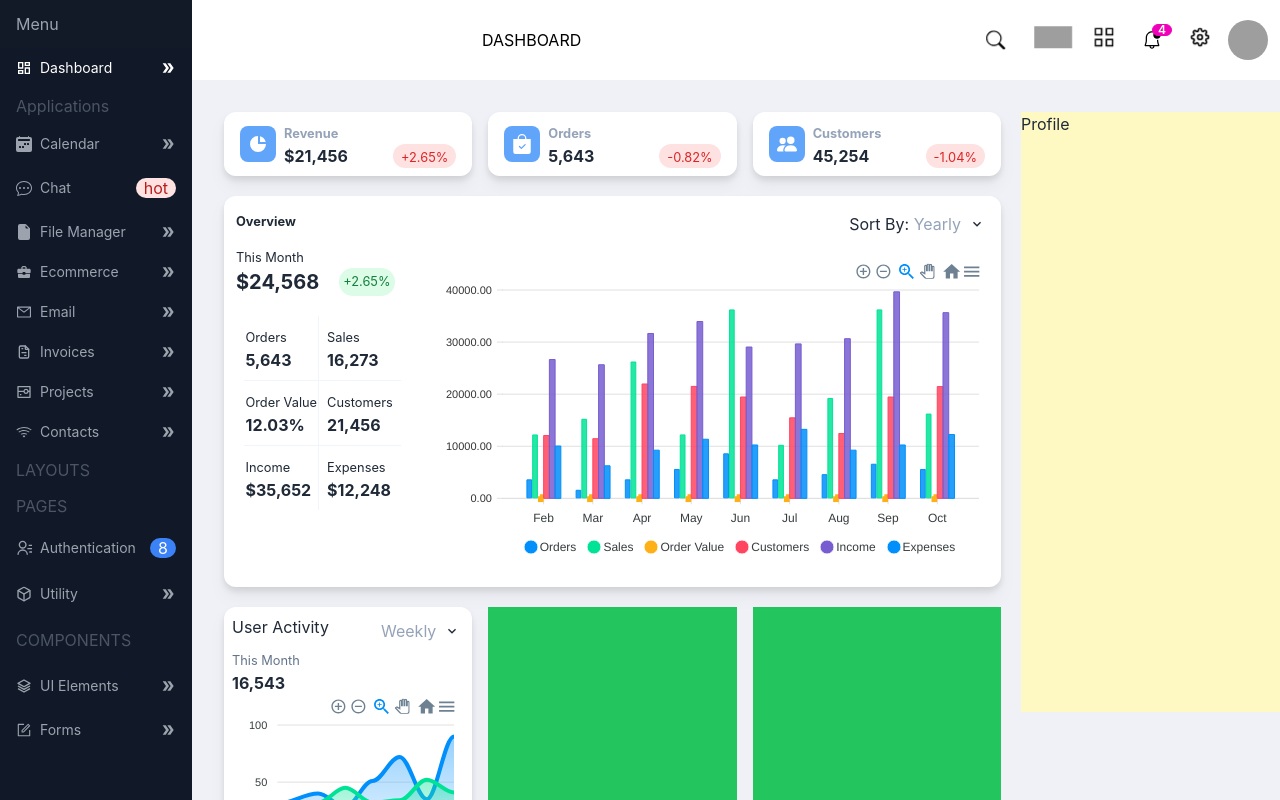
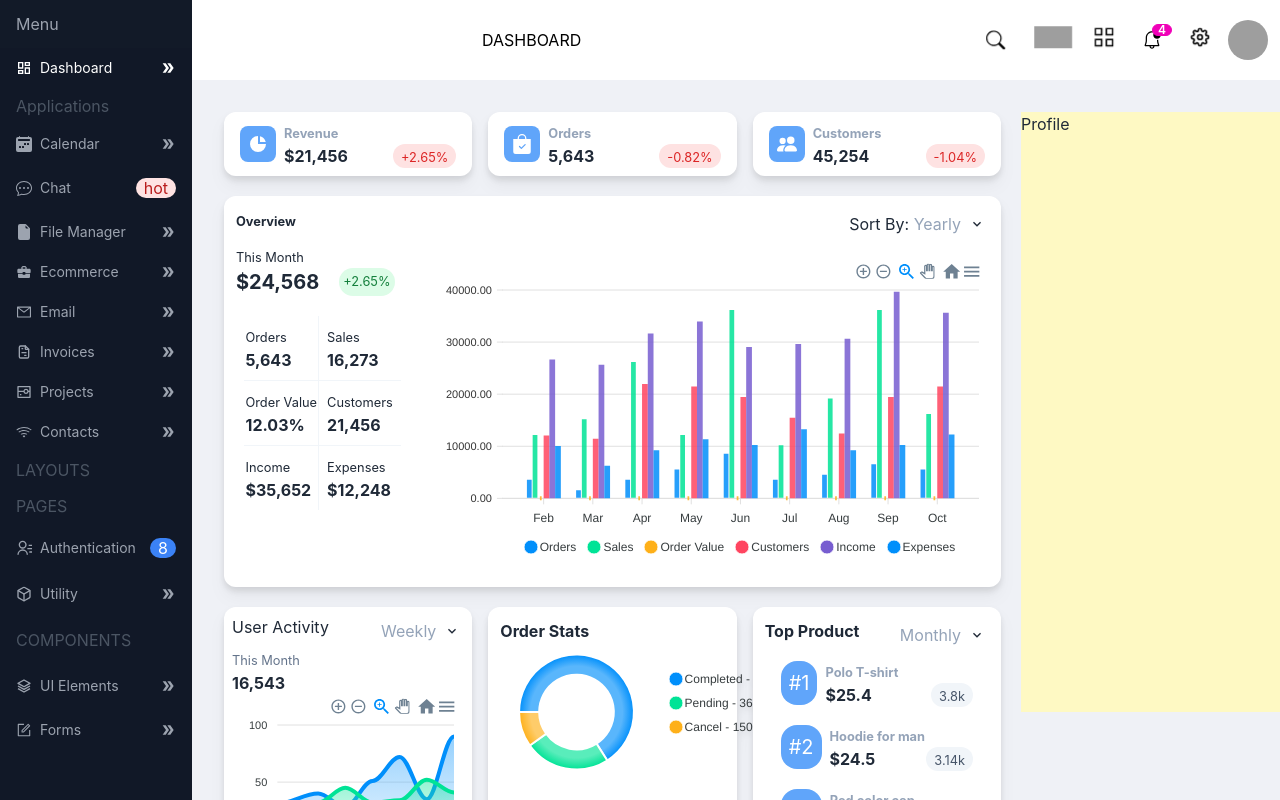
Before and after one commit to Mejbah-ul-haque/Dashboard, a React (Create React App) app: page / in a window 1280 px wide. Built offline with nearby package versions, Linux system fonts and the light colour scheme; grey boxes are pictures that could not be loaded.

Commit message:
Top Product and others updated

```diff
--- a/src/conponents/Charts/ColumnChart.js
+++ b/src/conponents/Charts/ColumnChart.js
@@ -46,6 +46,7 @@ const ColumnChart = () => {
 		},
 		stroke: {
 			width: [1, 1, 4],
+      colors: ['transparent']
 		},
 		title: {
 			// text: 'XYZ - Stock Analysis (2009 - 2016)',
@@ -165,40 +166,19 @@ const ColumnChart = () => {
 						className="dropdown-content menu p-2 drop-shadow-lg bg-base-100 rounded-box w-[140px]"
 					>
 						<li>
-							<a>January</a>
+							<a>2022</a>
 						</li>
 						<li>
-							<a>February</a>
+							<a>2021</a>
 						</li>
 						<li>
-							<a>March</a>
+							<a>2020</a>
 						</li>
 						<li>
-							<a>April</a>
+							<a>2019</a>
 						</li>
 						<li>
-							<a>May</a>
-						</li>
-						<li>
-							<a>June</a>
-						</li>
-						<li>
-							<a>July</a>
-						</li>
-						<li>
-							<a>August</a>
-						</li>
-						<li>
-							<a>September</a>
-						</li>
-						<li>
-							<a>October</a>
-						</li>
-						<li>
-							<a>November</a>
-						</li>
-						<li>
-							<a>December</a>
+							<a>2018</a>
 						</li>
 					</ul>
 				</div>
--- a/src/conponents/Charts/PieChart.js
+++ /dev/null
@@ -1,121 +0,0 @@
-import React from 'react';
-
-const PieChart = () => {
-  return (
-    <div>
-
-    </div>
-  );
-};
-
-export default PieChart;
-
-
-
-
-
-/*
-
-
-
-class ApexChart extends React.Component {
-	constructor(props) {
-		super(props);
-
-		this.state = {
-			series: [44, 55, 13, 33],
-			options: {
-				chart: {
-					width: 380,
-					type: "donut",
-				},
-				dataLabels: {
-					enabled: false,
-				},
-				responsive: [
-					{
-						breakpoint: 480,
-						options: {
-							chart: {
-								width: 200,
-							},
-							legend: {
-								show: false,
-							},
-						},
-					},
-				],
-				legend: {
-					position: "right",
-					offsetY: 0,
-					height: 230,
-				},
-			},
-		};
-	}
-
-	appendData() {
-		var arr = this.state.series.slice();
-		arr.push(Math.floor(Math.random() * (100 - 1 + 1)) + 1);
-
-		this.setState({
-			series: arr,
-		});
-	}
-
-	removeData() {
-		if (this.state.series.length === 1) return;
-
-		var arr = this.state.series.slice();
-		arr.pop();
-
-		this.setState({
-			series: arr,
-		});
-	}
-
-	randomize() {
-		this.setState({
-			series: this.state.series.map(function () {
-				return Math.floor(Math.random() * (100 - 1 + 1)) + 1;
-			}),
-		});
-	}
-
-	reset() {
-		this.setState({
-			series: [44, 55, 13, 33],
-		});
-	}
-
-	render() {
-		return (
-			<div>
-				<div class="chart-wrap">
-					<div id="chart">
-						<ReactApexChart
-							options={this.state.options}
-							series={this.state.series}
-							type="donut"
-							width={380}
-						/>
-					</div>
-				</div>
-
-				<div class="actions">
-					<button onClick={() => this.appendData()}>+ ADD</button>
-					&nbsp;
-					<button onClick={() => this.removeData()}>- REMOVE</button>
-					&nbsp;
-					<button onClick={() => this.randomize()}>RANDOMIZE</button>
-					&nbsp;
-					<button onClick={() => this.reset()}>RESET</button>
-				</div>
-			</div>
-		);
-	}
-}
-
-const domContainer = document.querySelector("#app");
-ReactDOM.render(React.createElement(ApexChart), domContainer);
- */
--- /dev/null
+++ b/src/conponents/Charts/PieStats.js
@@ -0,0 +1,67 @@
+import React from "react";
+import ReactApexChart from "react-apexcharts";
+
+const PieState = () => {
+	const series = [1000, 365, 150];
+	const options = {
+		chart: {
+			width: 480,
+			type: "donut",
+			dropShadow: {
+				enabled: false,
+				color: '#fff',
+				top: -1,
+				left: 3,
+				blur: 3,
+				opacity: 0.2
+			}
+		},
+		plotOptions: {
+			pie: {
+				startAngle: -90,
+				endAngle: 270,
+			},
+		},
+		dataLabels: {
+			enabled: false,
+		},
+    labels: ["Completed", "Pending", "Cancel"],
+
+		fill: {
+			type: "gradient",
+		},
+		legend: {
+			formatter: function (val, opts) {
+				return val + " - " + opts.w.globals.series[opts.seriesIndex];
+			},
+		},
+		title: {
+			text: "",
+		},
+		responsive: [
+			{
+				breakpoint: 480,
+				options: {
+					chart: {
+						width: 380,
+					},
+					legend: {
+						position: "bottom",
+					},
+				},
+			},
+		],
+	};
+	return (
+		<div className="p-3">
+			<h2 className="font-bold">Order Stats</h2>
+			<div>
+
+      <ReactApexChart options={options} series={series} type="donut" width={300} />
+
+      </div>
+		</div>
+	);
+};
+
+export default PieState;
--- a/src/conponents/Layout/Dashboards.js
+++ b/src/conponents/Layout/Dashboards.js
@@ -1,7 +1,12 @@
 import React from "react";
+
 import Activity from "../Charts/Activity";
 import Overview from "../Charts/Overview";
+import PieStats from "../Charts/PieStats";
+import Products from "../Products/Products";
+
 import RevenueCards from "../RevenueCard/RevenueCards";
+import OrderState from "./OrderState";
 
 const Dashboards = () => {
 	return (
@@ -17,8 +22,9 @@ const Dashboards = () => {
 
 					<div className="grid grid-cols-1 md:grid-cols-3 gap-4 mt-5">
 						<div className=" drop-shadow-lg bg-white rounded-xl"><Activity></Activity></div>
-						<div className="bg-green-500 h-64 w"></div>
-						<div className="bg-green-500 h-64 w"></div>
+
+						<div className=" drop-shadow-lg bg-white rounded-xl block"><PieStats></PieStats></div>
+						<div className=" drop-shadow-lg bg-white rounded-xl"><Products></Products></div>
 					</div>
 				</div>
 			</div>
--- /dev/null
+++ b/src/conponents/Layout/OrderState.js
@@ -0,0 +1,46 @@
+import React from "react";
+import { PieChart, Pie, Sector, Cell } from "recharts";
+
+const OrderState = () => {
+	const data = [
+		{ name: "completed", value: 550 },
+		{ name: "pending", value: 200 },
+		{ name: "cancel", value: 120 },
+	];
+	const COLORS = ["#0088FE", "#d9d9d9", "#ff4d4d"];
+	return (
+		<div className="p-2">
+			<div>
+				<h2>Order Stats</h2>
+			</div>
+			<div>
+				<PieChart width={800} height={230}>
+					<Pie
+						data={data}
+						cx={100}
+						cy={120}
+						innerRadius={60}
+						outerRadius={80}
+						fill="#8884d8"
+						paddingAngle={5}
+						dataKey="value"
+					>
+						{data.map((entry, index) => (
+							<Cell
+								key={`cell-${index}`}
+								fill={COLORS[index % COLORS.length]}
+							/>
+						))}
+					</Pie>
+				</PieChart>
+			</div>
+      <div className="flex justify-around">
+        <p><small>completed</small></p>
+        <p><small>pending</small></p>
+        <p><small>Cancel</small></p>
+      </div>
+		</div>
+	);
+};
+
+export default OrderState;
--- /dev/null
+++ b/src/conponents/Products/Product.js
@@ -0,0 +1,24 @@
+import React from 'react';
+
+const Product = ({product, index}) => {
+  const {id, name, price, quantity} = product;
+  return (
+    <div>
+      <div className=" flex justify-between items-end px-4 py-2  bg-base-100 rounded-xl">
+				<div className="flex items-center">
+					<div><p className=" bg-blue-400 text-xl  rounded-2xl text-white p-2 mr-2">#{index+1}</p></div>
+					<div className="">
+						<h2 className="font-bold text-slate-400"><small>{name}</small></h2>
+						<h2 className="font-bold heading-1">${price}</h2>
+					</div>
+				</div>
+
+				<div className="">
+					<p className="bg-slate-100 text-slate-600 rounded-full py-0 px-2"><small>{quantity}</small></p>
+				</div>
+			</div>
+    </div>
+  );
+};
+
+export default Product;
--- /dev/null
+++ b/src/conponents/Products/Products.js
@@ -0,0 +1,80 @@
+import React from "react";
+import { MdKeyboardArrowDown } from "react-icons/md";
+import Product from "./Product";
+
+const Products = () => {
+
+  const Products=[
+    {id: 1, name:"Polo T-shirt", price: 25.4, quantity: "3.8k"},
+    {id: 2, name:"Hoodie for man", price: 24.5, quantity: "3.14k"},
+    {id: 3, name:"Red color cap", price: 22.5, quantity: "2.48k"},
+    {id: 4, name:"Pocket T-shirt", price: 27.5, quantity: "2.06k"},
+  ]
+	return (
+		<div className="p-3">
+			<div className="flex justify-between">
+				<h2 className="font-bold">Top Product</h2>
+				<div className="dropdown">
+					<label tabIndex={0} className="flex items-center m-1">
+						<p>
+							<span className="text-slate-400 mr-2">Monthly</span>{" "}
+						</p>
+						<p className="pt-0">
+							<MdKeyboardArrowDown />
+						</p>
+					</label>
+					<ul
+						tabIndex={0}
+						className="dropdown-content menu p-2 drop-shadow-lg bg-base-100 rounded-box w-[140px]"
+					>
+						<li>
+							<a>January</a>
+						</li>
+						<li>
+							<a>February</a>
+						</li>
+						<li>
+							<a>March</a>
+						</li>
+						<li>
+							<a>April</a>
+						</li>
+						<li>
+							<a>May</a>
+						</li>
+						<li>
+							<a>June</a>
+						</li>
+						<li>
+							<a>July</a>
+						</li>
+						<li>
+							<a>August</a>
+						</li>
+						<li>
+							<a>September</a>
+						</li>
+						<li>
+							<a>October</a>
+						</li>
+						<li>
+							<a>November</a>
+						</li>
+						<li>
+							<a>December</a>
+						</li>
+					</ul>
+				</div>
+			</div>
+      <div>
+        {
+          Products.map((product, index) => (
+            <Product key={product.id} product={product} index={index}></Product>
+          ))
+        }
+      </div>
+		</div>
+	);
+};
+
+export default Products;
```
